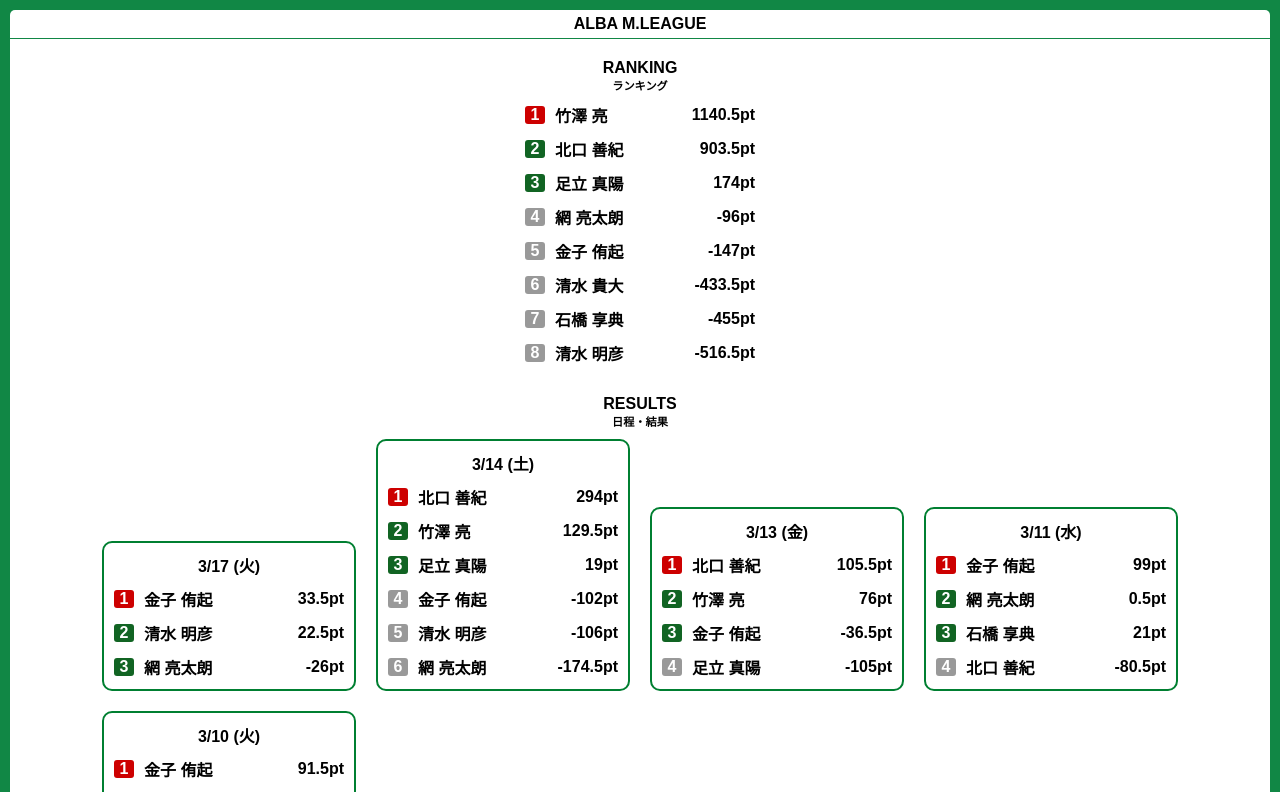
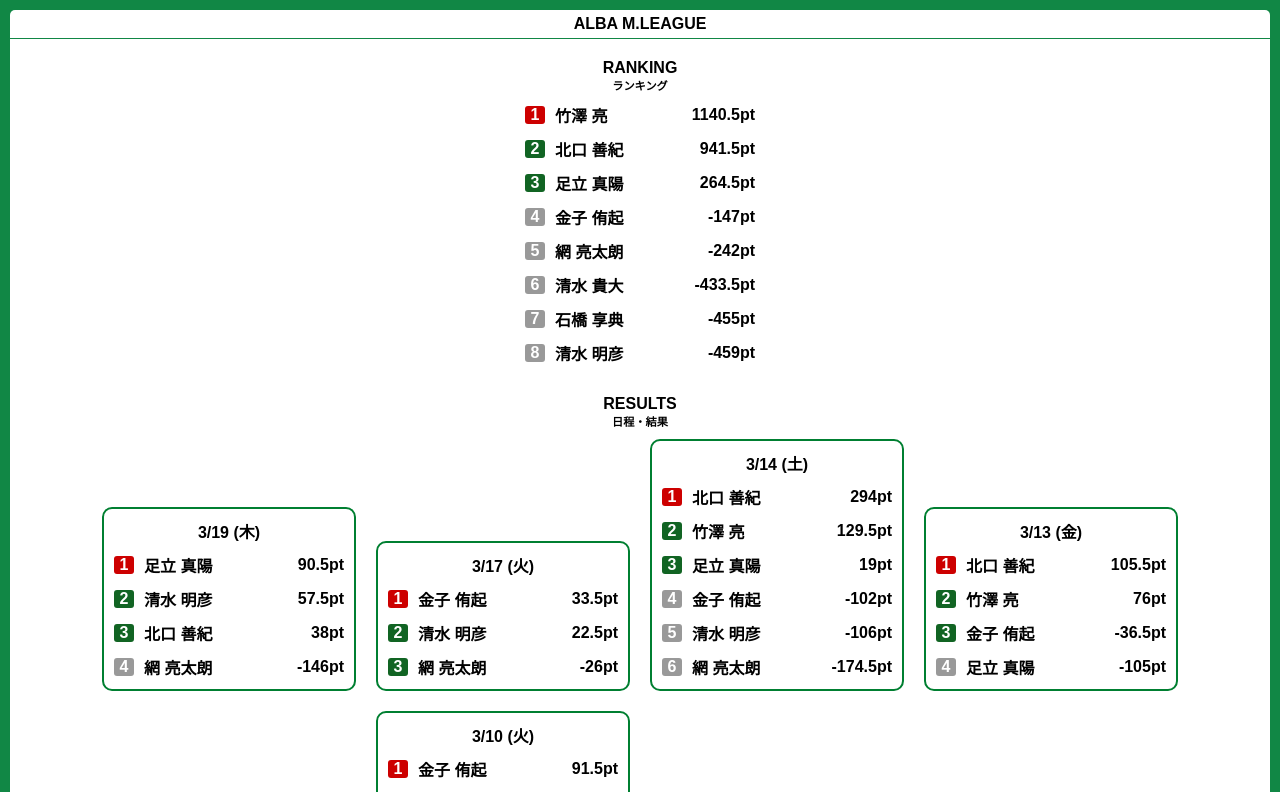
Before and after one commit to peichan/alba-mleague, an Angular app: page / in a window 1280 px wide. Shown: the top 792 px of the page. Built offline with nearby package versions, Linux system fonts and the light colour scheme.

Commit message:
add 3/19

```diff
--- a/src/app/app.component.ts
+++ b/src/app/app.component.ts
@@ -21,6 +21,12 @@ class DayResult {
 }
 
 const dayResults: DayResult[] = [
+  new DayResult("3/19 (木)", [
+    new Result("足立 真陽", 90.5),
+    new Result("清水 明彦", 57.5),
+    new Result("北口 善紀", 38),
+    new Result("網 亮太朗", -146)
+  ]),
   new DayResult("3/17 (火)", [
     new Result("金子 侑起", 33.5),
     new Result("清水 明彦", 22.5),
```
